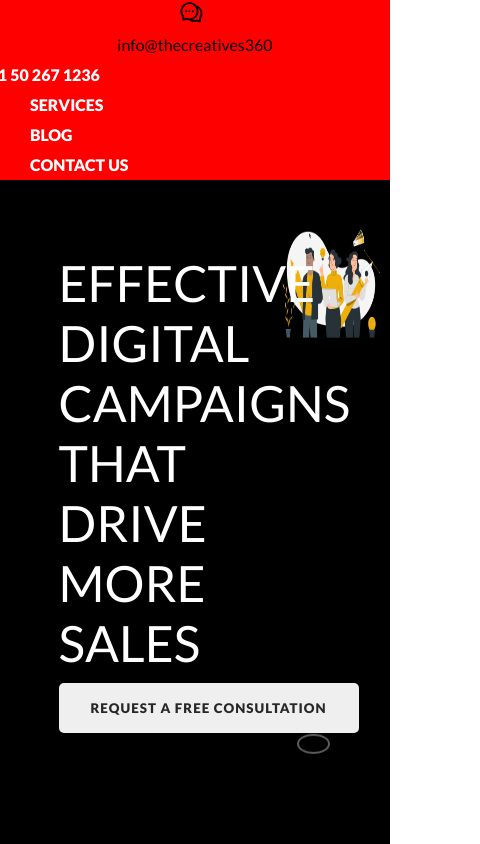
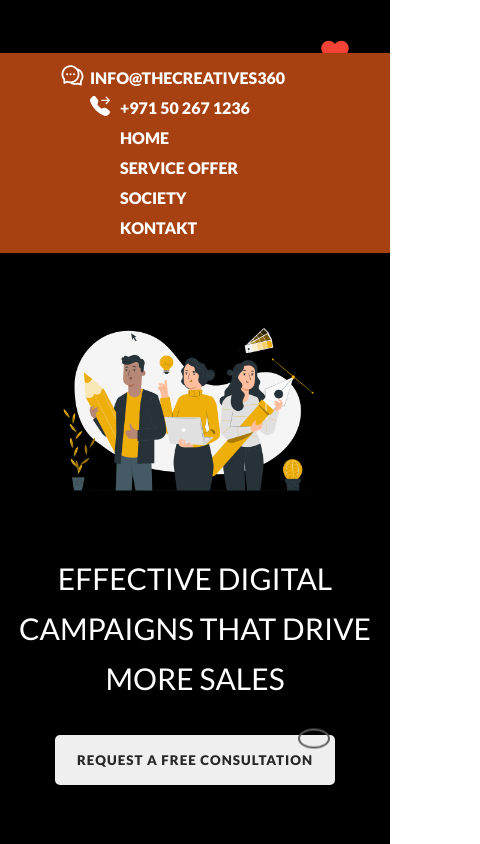
Before and after one commit to Szvejk/Digital-Marketing, a React (Vite) app: page / in a window 390 px wide. Shown: the top 844 px of the page, 480 px wide, since content can reach past the window. Built offline with nearby package versions, Linux system fonts and the light colour scheme.

Commit message:
created mobile menu

```diff
--- a/package.json
+++ b/package.json
@@ -10,9 +10,13 @@
     "preview": "vite preview"
   },
   "dependencies": {
+    "@emotion/react": "^11.11.1",
+    "@emotion/styled": "^11.11.0",
+    "@mui/material": "^5.13.5",
     "react": "^18.2.0",
     "react-dom": "^18.2.0",
-    "react-icons": "^4.9.0"
+    "react-icons": "^4.9.0",
+    "react-router-dom": "^6.13.0"
   },
   "devDependencies": {
     "@types/react": "^18.0.28",
--- a/src/App.tsx
+++ b/src/App.tsx
@@ -1,23 +1,28 @@
-import React from 'react'
-import Header from './Header/Header'
-import Presentation from './Presentation/Presentation'
-import Recognition from './Recognitions/Recognition'
-import NumberWrapper from './Numbers/NumberWrapper'
-import Serviceoffer from './ServiceOffer/Serviceoffer'
-import Team from './Team/Team'
-import Footer from './Footer/Footer'
+import React from 'react';
+import Header from './Header/Header';
+import { BrowserRouter as Router, Routes, Route, Link } from 'react-router-dom';
+import Presentation from './Presentation/Presentation';
+import Recognition from './Recognitions/Recognition';
+import NumberWrapper from './Numbers/NumberWrapper';
+import Serviceoffer from './ServiceOffer/Serviceoffer';
+import Aside from './Aside/Aside';
+import Team from './Team/Team';
+import Footer from './Footer/Footer';
+import Home from './Home/Home';
 const App = () => {
-  return (
-    <>
-      <Header />
-      <Presentation />
-      <Recognition />
-      <NumberWrapper />
-      <Serviceoffer />
-      <Team />
-      <Footer />
-    </>
-  )
-}
+	return (
+		<Router>
+			<Routes>
+				<Route path='/' element={<Home />} />
+				<Route path='/services' element={<Serviceoffer />} />
+				<Route path='/team' element={<Team />} />
+				<Route path='/society' element={<NumberWrapper />} />
+				<Route path='/aside' element={<Aside />} />
 
-export default App
+				<Route path='*' element={<h1>Page not found</h1>} />
+			</Routes>
+		</Router>
+	);
+};
+
+export default App;
--- /dev/null
+++ b/src/Aside/Aside.tsx
@@ -0,0 +1,30 @@
+import {useState} from 'react';
+import Footer from '../Footer/Footer';
+import styles from './Aside.module.scss';
+import { Rating, Typography } from '@mui/material';
+const Aside = () => {
+  const [value, setValue] = useState(0);
+	return (
+		<div>
+			<Footer />
+			<section className={styles.asideWrapper}>
+				<Typography component='legend'>Controlled</Typography>
+				<Rating
+					name='simple-controlled'
+					value={value}
+					onChange={(event, newValue) => {
+						setValue(newValue);
+					}}
+				/>
+				<Typography component='legend'>Read only</Typography>
+				<Rating name='read-only' value={value} readOnly />
+				<Typography component='legend'>Disabled</Typography>
+				<Rating name='disabled' value={value} disabled />
+				<Typography component='legend'>No rating given</Typography>
+				<Rating name='no-value' value={null} />
+			</section>
+		</div>
+	);
+};
+
+export default Aside;
--- a/src/Header/Header.module.scss
+++ b/src/Header/Header.module.scss
@@ -5,12 +5,13 @@
 	position: relative;
 	.menuContact {
 		display: flex;
-		justify-content: flex-end;
-		width: 45%;
+		justify-content: end;
+		width: 60%;
 		position: relative;
-		right: -50%;
+		right: -40%;
 		align-content: center;
 		line-height: 80px;
+
 		.heart {
 			display: none;
 		}
@@ -22,13 +23,15 @@
 			align-items: center;
 			justify-items: center;
 			cursor: pointer;
-			width: 350px;
-			margin-left: 20px;
+			width: 150px;
+
+			text-decoration: none;
 		}
 	}
 	.wrapperLi {
-		width: 50%;
 		display: flex;
+		flex-direction: row;
+		width: 100%;
 
 		.headerLinkTelephone {
 			text-transform: uppercase;
@@ -38,7 +41,7 @@
 			align-items: center;
 			justify-items: center;
 			cursor: pointer;
-			width: 550px;
+			width: 250px;
 			margin-left: 20px;
 		}
 		.iconMessage {
@@ -75,8 +78,7 @@
 	}
 
 	.headerText {
-		width: 25vw;
-		height: 40vh;
+		width: 50vw;
 		position: absolute;
 		top: 30%;
 		left: 15%;
@@ -142,9 +144,6 @@
 }
 
 @media (max-width: 1000px) {
-	.mainText {
-		font-size: 30px;
-	}
 	.dot {
 		display: none;
 	}
@@ -154,25 +153,47 @@
 		width: 100vw;
 		display: flex;
 		flex-direction: column;
-		.menuContact {
-			display: flex;
-			right: 0%;
-			width: 100%;
-			line-height: 30px;
+		align-items: center;
+		justify-content: center;
+
+
+
 .heart {
 				display: flex;
 				font-size: 30px;
-				height: 80px;
-				width: 80px;
-				align-items: center;
-				justify-content: center;
+
+				position: absolute;
+				top: 35px;
+				right: 40px;
 			}
+
+
+		.wrapperImg {
+			display: flex;
+			width: 50%;
+			height: 200px;
+			display: flex;
+			margin-top: 50px;
+			flex-direction: column;
+			align-content: center;
+			justify-items: center;
+			.bannerImg {
+				width: 300px;
+				height: 300px;
+			}
+		}
+		.menuContact {
+			right: 0%;
+			width: 100%;
+			height: 250px;
+			line-height: 30px;
+
 
 			.wrapperLi {
 				display: flex;
 				flex-direction: column;
-				background-color: red;
-				width: 100%;
+			background-color: #a74111;
+height: 80%;
 				align-items: center;
 				justify-content: center;
 				.headerLinkTelephone {
@@ -181,6 +202,31 @@
 					font-weight: 600;
 					cursor: pointer;
 				}
+			}
+		}
+
+		.headerText {
+			width: 100%;
+			display: flex;
+			flex-direction: column;
+			align-items: center;
+			justify-items: center;
+			position: relative;
+			top: 0%;
+			left: 0%;
+			.mainText {
+				width: 100%;
+				height: 60%;
+				font-size: 30px;
+				line-height: 50px;
+				text-align: center;
+			}
+			.consultationBtn {
+				height: 50px;
+				width: 280px;
+
+				&:hover {
+					transform: translateY(-10px);
 				}
 			}
 		}
@@ -199,8 +245,23 @@
 			font-size: 30px;
 			margin: 5%;
 		}
-	.headerText {
-		width: 50vw;
-		font-size: 20px;
+		.iconMessage {
+			font-size: 25px;
+			display: inline;
+			margin-right: 0%;
+			color: white;
+		}
+
+		.headerLinkMessage{
+			text-transform: uppercase;
+			color: white;
+			font-weight: 600;
+			display: flex;
+			align-items: center;
+			justify-items: center;
+			cursor: pointer;
+			width: 250px;
+			margin-right: 20px;
 		}
 	}
+}
--- a/src/Header/Header.tsx
+++ b/src/Header/Header.tsx
@@ -5,6 +5,8 @@ import waves from '../img/waves (2).svg';
 import { AiOutlineComment } from 'react-icons/ai';
 import { BsTelephoneForwardFill } from 'react-icons/bs';
 import { FcLike } from 'react-icons/fc';
+import { BrowserRouter as Router, Routes, Route, Link } from 'react-router-dom';
+import Serviceoffer from '../ServiceOffer/Serviceoffer';
 const Header = () => {
 	const [open, setIsOpen] = useState(false);
 
@@ -15,33 +17,43 @@ const Header = () => {
 	return (
 		<>
 			<section className={styles.header}>
+				{' '}
+				<div className={styles.heart}>
+					<FcLike onClick={() => setIsOpen((prev) => !prev)} />
+				</div>
 				<div className={styles.menuContact}>
-					<div className={styles.heart}>
-						<FcLike onClick={() => setIsOpen((prev) => !prev)} />
-					</div>
-
 					{!open && (
 						<>
 							{' '}
 							<div className={styles.wrapperLi}>
-								<span className={styles.iconMessage}>
-									<AiOutlineComment />{' '}
+								<span className={styles.headerLinkMessage}>
+									<li className={styles.iconMessage}>
+										<AiOutlineComment />{' '}
+									</li>
+									info@thecreatives360
 								</span>
-								info@thecreatives360
 								<span className={styles.headerLinkTelephone}>
 									<li className={styles.iconTelephone}>
 										<BsTelephoneForwardFill />{' '}
 									</li>
 									+971 50 267 1236
 								</span>
-								<li className={styles.headerLink}>Services</li>
-								<li className={styles.headerLink}>Blog</li>
-								<li className={styles.headerLink}>Contact us</li>{' '}
+								<Link className={styles.headerLink} to='/'>
+									Home
+								</Link>
+								<Link className={styles.headerLink} to='/services'>
+									Service Offer
+								</Link>
+								<Link className={styles.headerLink} to='/society'>
+									Society
+								</Link>
+								<Link className={styles.headerLink} to='/aside'>
+									Kontakt
+								</Link>
 							</div>
 						</>
 					)}
 				</div>
-
 				<div className={styles.wrapperImg}>
 					<img
 						src={banner}
@@ -50,9 +62,9 @@ const Header = () => {
 					/>
 				</div>
 				<div className={styles.headerText}>
-					<span className={styles.mainText}>
+					<div className={styles.mainText}>
 						EFFECTIVE DIGITAL CAMPAIGNS THAT DRIVE MORE SALES{' '}
-					</span>
+					</div>
 					<p className={styles.smallerTextHeader}>
 						WEBSITE DEVELOPMENT | APP DEVELOPMENT | BRANDING | SOCIAL MEDIA
 						MARKETING | SEO | GOOGLE ADs | AMAZON & NOON PRODUCT LISTING
@@ -61,10 +73,8 @@ const Header = () => {
 						<h4> Request a free consultation </h4>
 					</button>
 				</div>
-
 				<div className={styles.dot}></div>
 				<div className={styles.square}></div>
-
 				<img src={waves} className={styles.wave} alt='' />
 			</section>
 		</>
--- /dev/null
+++ b/src/Home/Home.tsx
@@ -0,0 +1,23 @@
+import React from 'react';
+import Header from '../Header/Header';
+import Presentation from '../Presentation/Presentation';
+import Recognition from '../Recognitions/Recognition';
+import NumberWrapper from '../Numbers/NumberWrapper';
+import Serviceoffer from '../ServiceOffer/Serviceoffer';
+import Team from '../Team/Team';
+import Footer from '../Footer/Footer';
+const Home = () => {
+	return (
+		<div>
+			<Header />
+			<Presentation />
+			<Recognition />
+			<NumberWrapper />
+			<Serviceoffer />
+			<Team />
+			<Footer />
+		</div>
+	);
+};
+
+export default Home;
--- a/src/Recognitions/Recognition.module.scss
+++ b/src/Recognitions/Recognition.module.scss
@@ -31,15 +31,14 @@
 }
 @media (max-width: 1000px) {
 	.background {
-		height: 60vh;
+		height: 70vh;
 
 		.recognitionsHeader {
-			margin-top: 5%;
+			margin-bottom: 3%;
 			font-size: 25px;
 		}
 		.photos {
-			height: 55vh;
-
+			height: 60vh;
 			display: flex;
 			justify-content: center;
 			align-items: center;
@@ -54,3 +53,20 @@
 		}
 	}
 }
+@media (max-width: 800px) {
+	.background {
+		height: 80vh;
+	}
+	.recognitionsHeader {
+		margin-bottom: 12%;
+		font-size: 20px;
+	}
+	.photos {
+		height: 100%;
+		.photo1,
+		.photo2,
+		.photo3 {
+			width: 100px;
+		}
+	}
+}
--- a/src/ServiceOffer/Serviceoffer.module.scss
+++ b/src/ServiceOffer/Serviceoffer.module.scss
@@ -35,13 +35,21 @@
 		font-size: 20px;
 		line-height: 30px;
 	}
+	.asideText{
+		width: 50%;
+		height: 50%;
+		background-color: #fff;
+	}
 }
 @media (max-width: 1000px) {
 	.wrapperOffer {
-		height: 80vh;
-
+		height: 100vh;
+	.wrapperServices{
+		height: 80%;
+	}
 		.servicesTitle {
 			font-size: 20px;
+			margin: 30px;
 		}
 		.service1,
 		.service2,
--- a/src/ServiceOffer/Serviceoffer.tsx
+++ b/src/ServiceOffer/Serviceoffer.tsx
@@ -1,5 +1,6 @@
 import React from 'react';
 import styles from './Serviceoffer.module.scss';
+
 
 type ServiceSingle = {
 	id: number;
@@ -35,18 +36,22 @@ const Serviceoffer = () => {
 			<h2 className={styles.servicesTitle}>OUR WAY TO SUCCESS</h2>
 			<div className={styles.wrapperServices}>
 				{service.map((el) => {
-					return (
+					return ( <>
 						<div key={el.id}>
 							<div className={styles.singleElement}>
 								<h5 className={styles.titleOfService}> {el.title}</h5>
 								<p className={styles.descriptionService}>{el.text}</p>
 							</div>
 						</div>
+
+						</>
 					);
 				})}
 			</div>
 		</section>
+
 	);
 };
 
+
 export default Serviceoffer;
```
Also changed, not shown: src/Team/Team.module.scss (+24 -13 lines), src/Aside/Aside.module.scss (added), 1 other file (tests, documents, lock files or other folders). Lines whose indentation alone changed are shown as unchanged.
